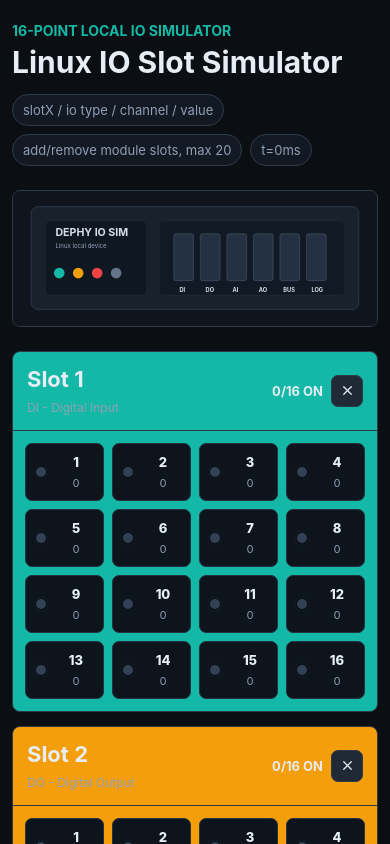
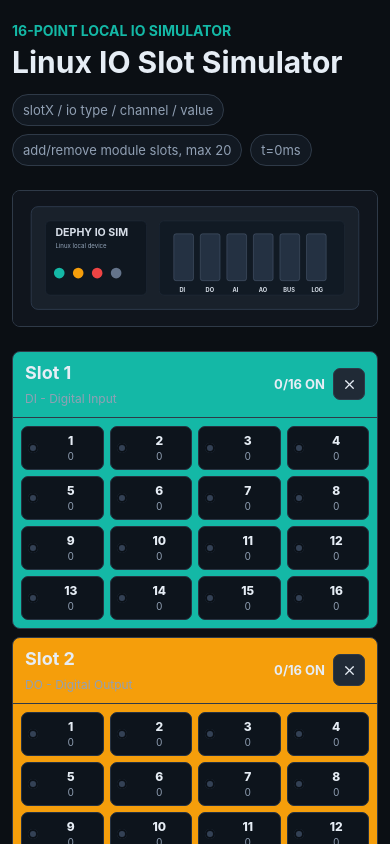
Before and after one commit to judadao/dephy_linux_io_device_simul, a React (Vite) app in the folder web/: page / in a window 390 px wide. Shown: the top 844 px of the page. Built offline with nearby package versions, Linux system fonts and the light colour scheme.

Commit message:
fix: compact slot modules into rows

```diff
--- a/web/src/styles.css
+++ b/web/src/styles.css
@@ -117,31 +117,34 @@ button:hover {
 
 .slot-board {
   display: grid;
-  grid-template-columns: repeat(5, minmax(210px, 1fr));
-  gap: 14px;
+  grid-template-columns: 1fr;
+  gap: 8px;
   margin-bottom: 16px;
 }
 
 .slot-card {
   min-width: 0;
+  display: grid;
+  grid-template-columns: 220px minmax(0, 1fr);
+  align-items: stretch;
   border: 1px solid var(--line);
   border-radius: 8px;
   background: var(--panel);
 }
 
 .slot-card-head {
-  min-height: 76px;
+  min-height: 62px;
   display: flex;
   align-items: center;
   justify-content: space-between;
   gap: 10px;
-  padding: 14px;
-  border-bottom: 1px solid var(--line);
+  padding: 10px 12px;
+  border-right: 1px solid var(--line);
 }
 
 .slot-card-head h2 {
   margin: 0 0 4px;
-  font-size: 22px;
+  font-size: 18px;
   letter-spacing: 0;
 }
 
@@ -158,22 +161,22 @@ button:hover {
 
 .point-grid {
   display: grid;
-  grid-template-columns: repeat(4, minmax(0, 1fr));
-  gap: 8px;
-  padding: 12px;
+  grid-template-columns: repeat(16, minmax(34px, 1fr));
+  gap: 6px;
+  padding: 8px;
 }
 
 .point {
   min-width: 0;
-  min-height: 58px;
+  min-height: 44px;
   display: grid;
-  grid-template-columns: 16px minmax(20px, 1fr);
+  grid-template-columns: 12px minmax(16px, 1fr);
   grid-template-rows: auto auto;
   align-items: center;
-  gap: 2px 7px;
+  gap: 1px 5px;
   border: 1px solid #263241;
   border-radius: 7px;
-  padding: 8px;
+  padding: 6px;
   background: #0d141c;
   color: var(--muted);
 }
@@ -183,8 +186,8 @@ button:hover {
 }
 
 .lamp {
-  width: 14px;
-  height: 14px;
+  width: 10px;
+  height: 10px;
   grid-row: 1 / 3;
   border-radius: 999px;
   background: #334155;
@@ -193,18 +196,18 @@ button:hover {
 
 .point-on .lamp {
   background: var(--green);
-  box-shadow: 0 0 14px rgba(132, 204, 22, 0.95);
+  box-shadow: 0 0 10px rgba(132, 204, 22, 0.95);
 }
 
 .point-id {
   color: var(--text);
-  font-size: 13px;
+  font-size: 12px;
   font-weight: 800;
 }
 
 .point-value {
   color: var(--muted);
-  font-size: 11px;
+  font-size: 10px;
   font-variant-numeric: tabular-nums;
 }
 
@@ -465,8 +468,17 @@ textarea {
     grid-template-columns: 1fr;
   }
 
-  .slot-board {
-    grid-template-columns: repeat(2, minmax(0, 1fr));
+  .slot-card {
+    grid-template-columns: 1fr;
+  }
+
+  .slot-card-head {
+    border-right: 0;
+    border-bottom: 1px solid var(--line);
+  }
+
+  .point-grid {
+    grid-template-columns: repeat(8, minmax(0, 1fr));
   }
 
   .device-copy h1 {
@@ -498,7 +510,7 @@ textarea {
     grid-template-columns: 44px minmax(0, 1fr) 72px;
   }
 
-  .slot-board {
-    grid-template-columns: 1fr;
+  .point-grid {
+    grid-template-columns: repeat(4, minmax(0, 1fr));
   }
 }
```
